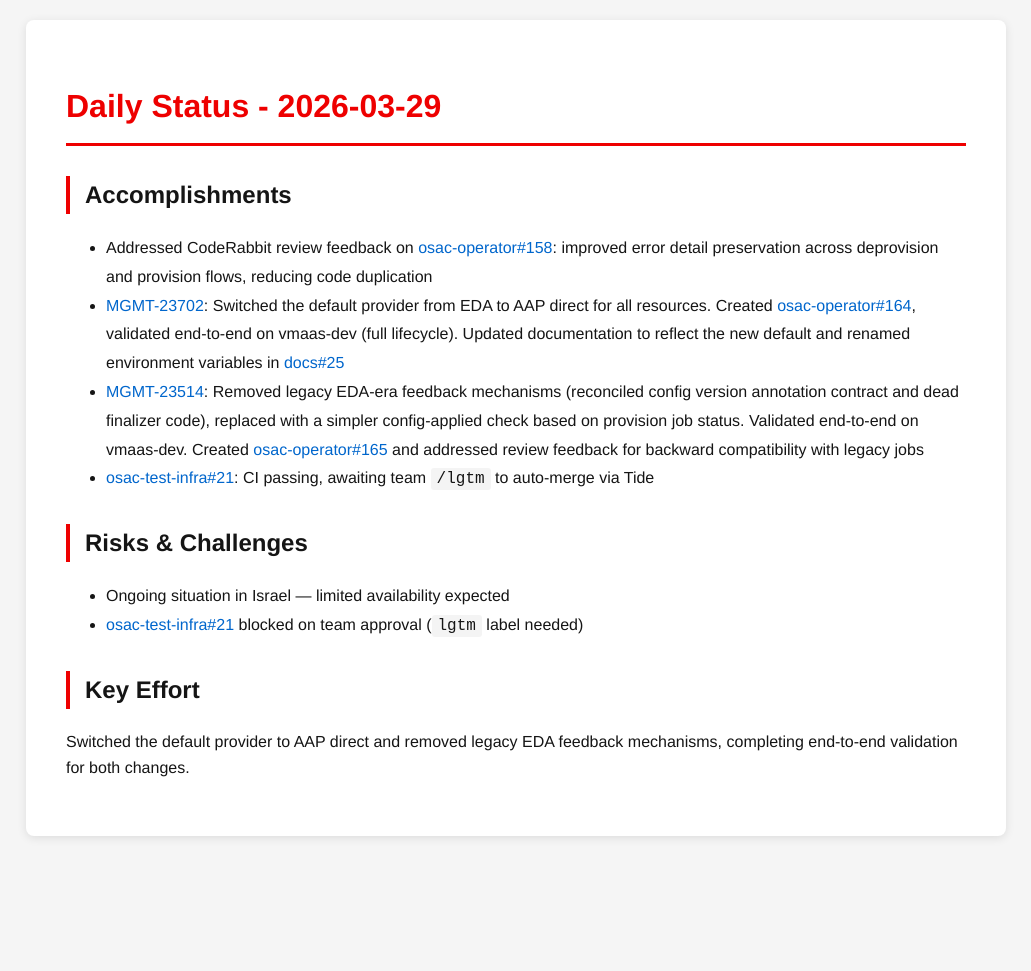
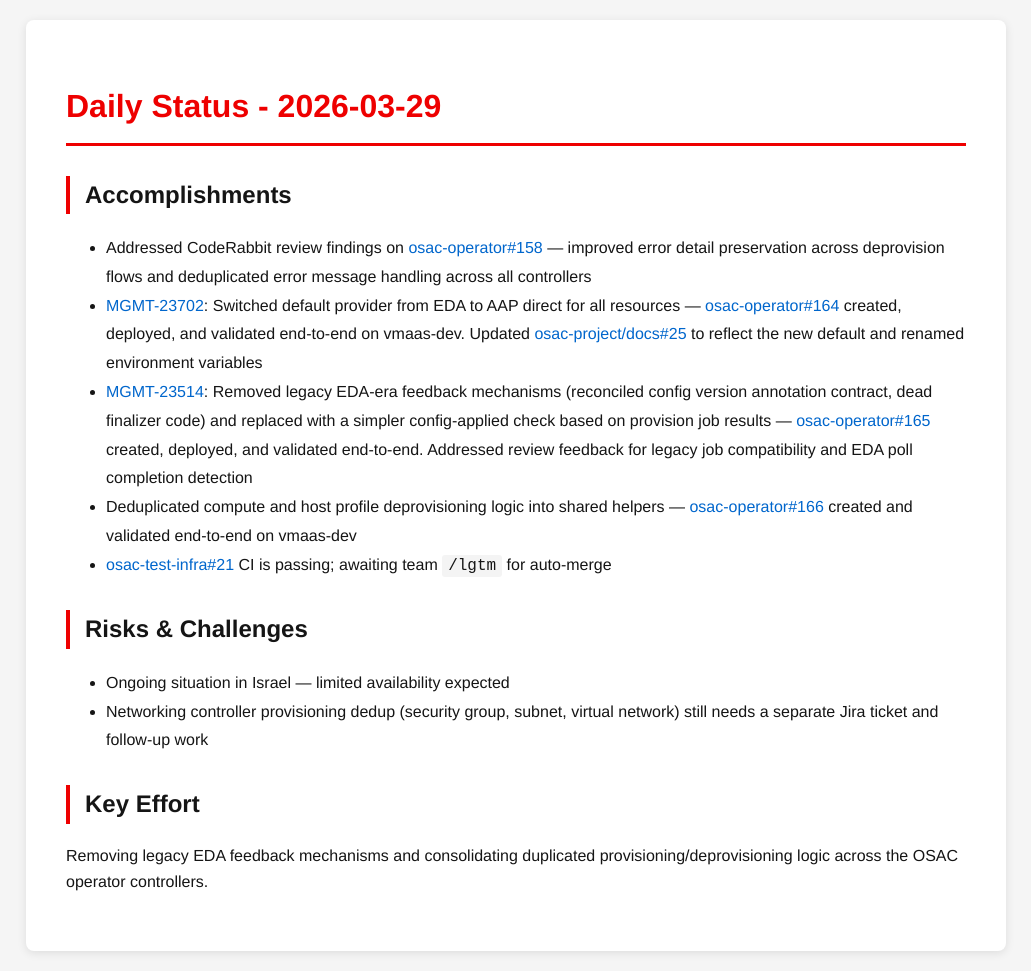
Before and after one commit to tzvatot/daily-status, a Jekyll site: the page built from 2026-03-29.md, in a window 1280 px wide. Shown: the whole page, without its empty margins (124-1155 px from the left). Built offline with Jekyll 4.4.1, drawn with Linux system fonts in a browser that asks for light colours; before the commit the page ends 900 px from its top, so only the background shows below that.

Commit message:
Daily status update - 2026-03-29

```diff
--- a/2026-03-29.md
+++ b/2026-03-29.md
@@ -7,14 +7,15 @@
 # Daily Status - 2026-03-29
 
 ## Accomplishments
-- Addressed CodeRabbit review feedback on [osac-operator#158](https://github.com/osac-project/osac-operator/pull/158): improved error detail preservation across deprovision and provision flows, reducing code duplication
-- [MGMT-23702](https://issues.redhat.com/browse/MGMT-23702): Switched the default provider from EDA to AAP direct for all resources. Created [osac-operator#164](https://github.com/osac-project/osac-operator/pull/164), validated end-to-end on vmaas-dev (full lifecycle). Updated documentation to reflect the new default and renamed environment variables in [docs#25](https://github.com/osac-project/docs/pull/25)
-- [MGMT-23514](https://issues.redhat.com/browse/MGMT-23514): Removed legacy EDA-era feedback mechanisms (reconciled config version annotation contract and dead finalizer code), replaced with a simpler config-applied check based on provision job status. Validated end-to-end on vmaas-dev. Created [osac-operator#165](https://github.com/osac-project/osac-operator/pull/165) and addressed review feedback for backward compatibility with legacy jobs
-- [osac-test-infra#21](https://github.com/osac-project/osac-test-infra/pull/21): CI passing, awaiting team `/lgtm` to auto-merge via Tide
+- Addressed CodeRabbit review findings on [osac-operator#158](https://github.com/osac-project/osac-operator/pull/158) — improved error detail preservation across deprovision flows and deduplicated error message handling across all controllers
+- [MGMT-23702](https://issues.redhat.com/browse/MGMT-23702): Switched default provider from EDA to AAP direct for all resources — [osac-operator#164](https://github.com/osac-project/osac-operator/pull/164) created, deployed, and validated end-to-end on vmaas-dev. Updated [osac-project/docs#25](https://github.com/osac-project/docs/pull/25) to reflect the new default and renamed environment variables
+- [MGMT-23514](https://issues.redhat.com/browse/MGMT-23514): Removed legacy EDA-era feedback mechanisms (reconciled config version annotation contract, dead finalizer code) and replaced with a simpler config-applied check based on provision job results — [osac-operator#165](https://github.com/osac-project/osac-operator/pull/165) created, deployed, and validated end-to-end. Addressed review feedback for legacy job compatibility and EDA poll completion detection
+- Deduplicated compute and host profile deprovisioning logic into shared helpers — [osac-operator#166](https://github.com/osac-project/osac-operator/pull/166) created and validated end-to-end on vmaas-dev
+- [osac-test-infra#21](https://github.com/osac-project/osac-test-infra/pull/21) CI is passing; awaiting team `/lgtm` for auto-merge
 
 ## Risks & Challenges
 - Ongoing situation in Israel — limited availability expected
-- [osac-test-infra#21](https://github.com/osac-project/osac-test-infra/pull/21) blocked on team approval (`lgtm` label needed)
+- Networking controller provisioning dedup (security group, subnet, virtual network) still needs a separate Jira ticket and follow-up work
 
 ## Key Effort
-Switched the default provider to AAP direct and removed legacy EDA feedback mechanisms, completing end-to-end validation for both changes.
+Removing legacy EDA feedback mechanisms and consolidating duplicated provisioning/deprovisioning logic across the OSAC operator controllers.
```
